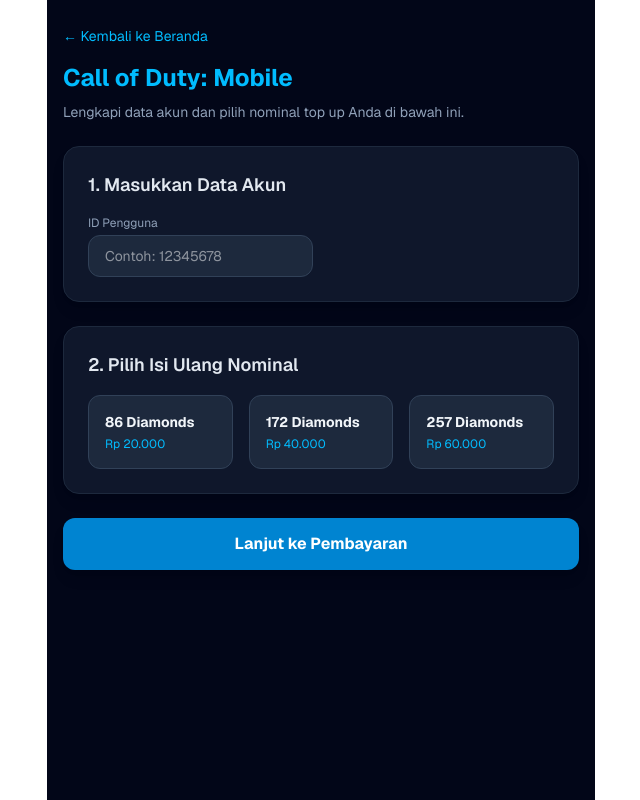
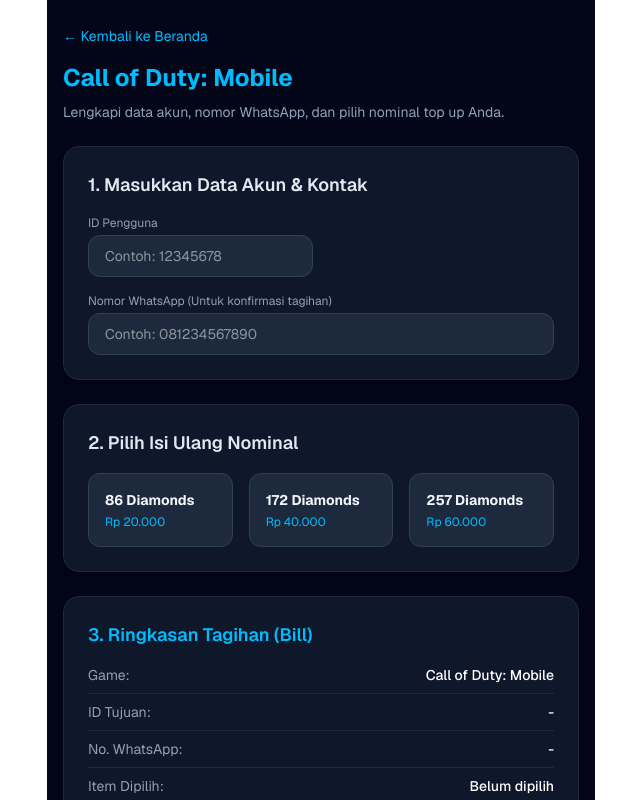
Before and after one commit to aqnaffarabiputra55-blip/kntg-website, a Next.js app: page /game/cod-mobile in a window 1280 px wide. Shown: the top 800 px of the page, without its empty margins (319-959 px from the left). Built offline with nearby package versions, Linux system fonts and the light colour scheme.

Commit message:
feat: tambah input whatsapp dan ringkasan tagihan bill

```diff
--- a/app/game/[id]/page.tsx
+++ b/app/game/[id]/page.tsx
@@ -10,6 +10,7 @@ export default function GameDetailPage() {
 
   const [userId, setUserId] = useState('');
   const [zoneId, setZoneId] = useState('');
+  const [whatsapp, setWhatsapp] = useState('');
   const [selectedNominal, setSelectedNominal] = useState<{ id: number; name: string; price: string } | null>(null);
 
   const gameNames: Record<string, string> = {
@@ -21,14 +22,12 @@ export default function GameDetailPage() {
 
   const title = gameNames[gameId] || 'Top Up Game';
 
-  // Daftar pilihan nominal
   const nominals = [
     { id: 1, name: '86 Diamonds', price: 'Rp 20.000' },
     { id: 2, name: '172 Diamonds', price: 'Rp 40.000' },
     { id: 3, name: '257 Diamonds', price: 'Rp 60.000' },
   ];
 
-  // Fungsi saat tombol pembayaran ditekan
   const handleCheckout = () => {
     if (!userId) {
       alert('Silakan masukkan ID Pengguna terlebih dahulu!');
@@ -38,30 +37,32 @@ export default function GameDetailPage() {
       alert('Silakan masukkan ID Zona (Server) terlebih dahulu!');
       return;
     }
+    if (!whatsapp) {
+      alert('Silakan masukkan nomor WhatsApp yang bisa dihubungi!');
+      return;
+    }
     if (!selectedNominal) {
       alert('Silakan pilih nominal top up terlebih dahulu!');
       return;
     }
 
-    // Buat kode transaksi unik, lalu arahkan ke halaman /pay/TRX-...
     const trxId = 'TRX-' + Math.floor(100000 + Math.random() * 900000);
     router.push(`/pay/${trxId}`);
   };
 
   return (
     <div className="min-h-screen bg-slate-950 text-white font-sans pb-20 px-4 pt-6 max-w-4xl mx-auto">
-      {/* Tombol Kembali */}
       <Link href="/" className="text-sky-400 text-sm hover:underline mb-4 inline-block">
         ← Kembali ke Beranda
       </Link>
 
       <h1 className="text-2xl font-bold mb-2 text-sky-400">{title}</h1>
-      <p className="text-slate-400 mb-6 text-sm">Lengkapi data akun dan pilih nominal top up Anda di bawah ini.</p>
+      <p className="text-slate-400 mb-6 text-sm">Lengkapi data akun, nomor WhatsApp, dan pilih nominal top up Anda.</p>
 
-      {/* 1. DATA AKUN */}
+      {/* 1. DATA AKUN & KONTAK WHATSAPP */}
       <div className="bg-slate-900 border border-slate-800 p-6 rounded-2xl mb-6 shadow-lg">
-        <h2 className="font-semibold text-lg mb-4 text-slate-200">1. Masukkan Data Akun</h2>
-        <div className="grid grid-cols-1 sm:grid-cols-2 gap-4">
+        <h2 className="font-semibold text-lg mb-4 text-slate-200">1. Masukkan Data Akun & Kontak</h2>
+        <div className="grid grid-cols-1 sm:grid-cols-2 gap-4 mb-4">
           <div>
             <label className="block text-xs text-slate-400 mb-1">ID Pengguna</label>
             <input
@@ -85,9 +86,19 @@ export default function GameDetailPage() {
             </div>
           )}
         </div>
+        <div>
+          <label className="block text-xs text-slate-400 mb-1">Nomor WhatsApp (Untuk konfirmasi tagihan)</label>
+          <input
+            type="text"
+            placeholder="Contoh: 081234567890"
+            value={whatsapp}
+            onChange={(e) => setWhatsapp(e.target.value)}
+            className="w-full bg-slate-800 border border-slate-700 rounded-xl px-4 py-2.5 text-sm focus:outline-none focus:border-sky-500 text-white"
+          />
+        </div>
       </div>
 
-      {/* 2. PILIHAN NOMINAL (KINI BISA DIKLIK) */}
+      {/* 2. PILIHAN NOMINAL */}
       <div className="bg-slate-900 border border-slate-800 p-6 rounded-2xl mb-6 shadow-lg">
         <h2 className="font-semibold text-lg mb-4 text-slate-200">2. Pilih Isi Ulang Nominal</h2>
         <div className="grid grid-cols-2 sm:grid-cols-3 gap-4">
@@ -111,6 +122,35 @@ export default function GameDetailPage() {
         </div>
       </div>
 
+      {/* 3. RINGKASAN TAGIHAN (BILL SUMMARY) */}
+      <div className="bg-slate-900 border border-slate-800 p-6 rounded-2xl mb-6 shadow-lg">
+        <h2 className="font-semibold text-lg mb-4 text-sky-400">3. Ringkasan Tagihan (Bill)</h2>
+        <div className="space-y-2 text-sm text-slate-300">
+          <div className="flex justify-between border-b border-slate-800 pb-2">
+            <span className="text-slate-400">Game:</span>
+            <span className="font-medium text-white">{title}</span>
+          </div>
+          <div className="flex justify-between border-b border-slate-800 pb-2">
+            <span className="text-slate-400">ID Tujuan:</span>
+            <span className="font-medium text-white">
+              {userId ? `${userId} ${zoneId ? `(${zoneId})` : ''}` : '-'}
+            </span>
+          </div>
+          <div className="flex justify-between border-b border-slate-800 pb-2">
+            <span className="text-slate-400">No. WhatsApp:</span>
+            <span className="font-medium text-white">{whatsapp || '-'}</span>
+          </div>
+          <div className="flex justify-between border-b border-slate-800 pb-2">
+            <span className="text-slate-400">Item Dipilih:</span>
+            <span className="font-medium text-white">{selectedNominal ? selectedNominal.name : 'Belum dipilih'}</span>
+          </div>
+          <div className="flex justify-between pt-2 text-base font-bold text-sky-400">
+            <span>Total Pembayaran:</span>
+            <span>{selectedNominal ? selectedNominal.price : 'Rp 0'}</span>
+          </div>
+        </div>
+      </div>
+
       {/* TOMBOL LANJUT PEMBAYARAN */}
       <button
         onClick={handleCheckout}
```
